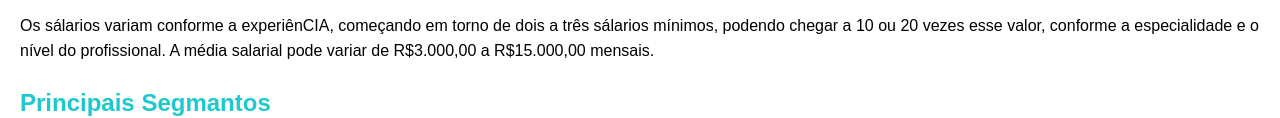
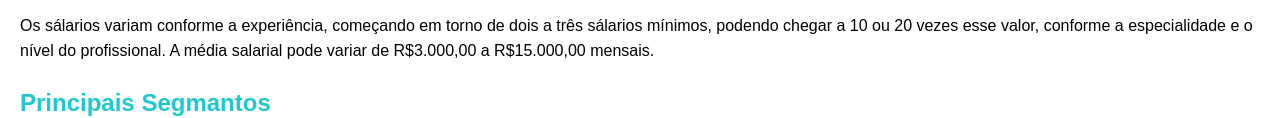
Before and after one commit to Sofiah728/Front-end, a plain HTML site: page index.html in a window 1280 px wide. Shown: the part 517-635 px from the top of the page. Drawn offline with Linux system fonts and the light colour scheme.

Commit message:
Update index.html

```diff
--- a/index.html
+++ b/index.html
@@ -63,7 +63,7 @@
 
         </ul>
 
-        <p>Os sálarios variam conforme a experiênCIA, começando em torno de dois a três sálarios mínimos, podendo chegar a 10 ou 20 vezes esse valor, conforme a especialidade e o nível do profissional. A média salarial pode variar de R$3.000,00 a R$15.000,00 mensais.</p>
+        <p>Os sálarios variam conforme a experiência, começando em torno de dois a três sálarios mínimos, podendo chegar a 10 ou 20 vezes esse valor, conforme a especialidade e o nível do profissional. A média salarial pode variar de R$3.000,00 a R$15.000,00 mensais.</p>
 
         <h2>Principais Segmantos</h2>
 
```
